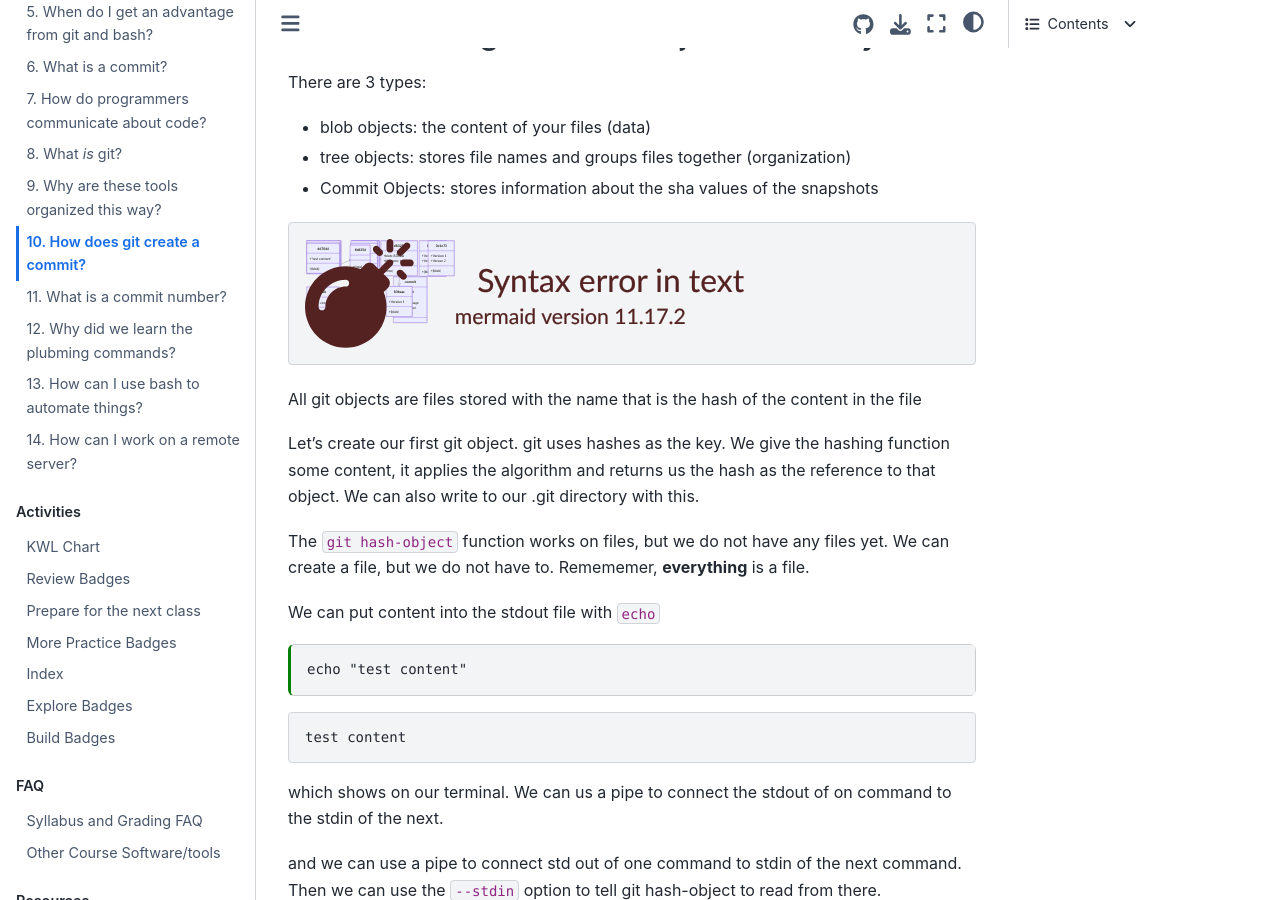
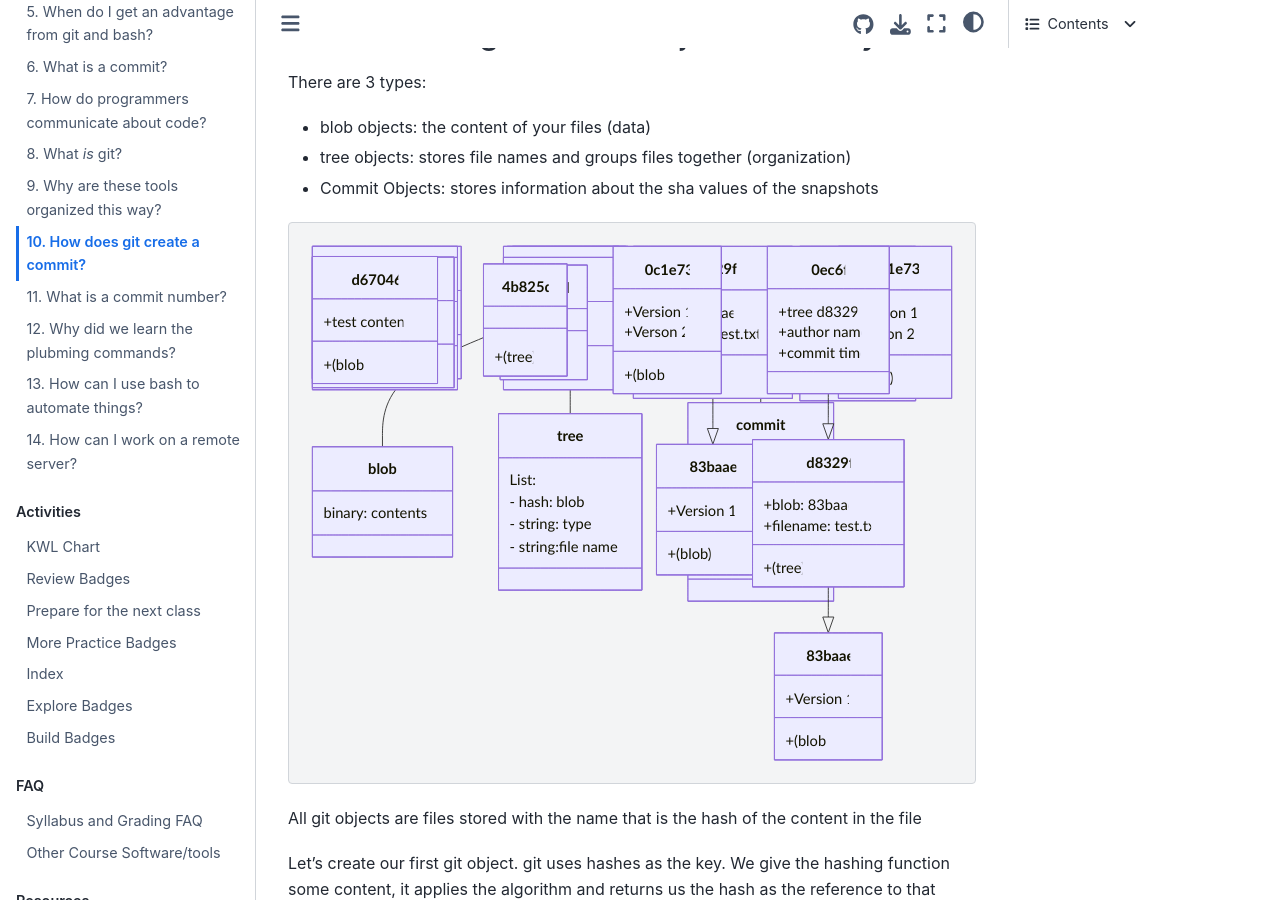
Before and after one commit to introcompsys/fall2023, a Jupyter Book: the page built from notes/2023-10-12.md, in a window 1280 px wide and 900 px high, scrolled down 5367 px. Built offline with Jupyter Book 1.0.4 settings and Sphinx 7.4.7 and the Sphinx Book theme 1.1.4, drawn with Linux system fonts in a browser that asks for light colours; pages that are not in the unit, such as notebooks, are missing from menus.

Commit message:
fix diagram

````diff
--- a/notes/2023-10-12.md
+++ b/notes/2023-10-12.md
@@ -952,30 +952,30 @@ Check that you also have 6 objects and 5 of them should match mine, the one you
 ```{mermaid}
 classDiagram
     class d67046{
-        test content
-        (blob)
+        +test content
+        +(blob)
     }
     class 83baae{
-        Version 1
-        (blob)
+        +Version 1
+        +(blob)
     }
     class 4b825d{
-        (tree)
+        +(tree)
     }
     class d8329f{
-        blob: 83baae
-        filename: test.txt
-        (tree)
+        +blob: 83baae
+        +filename: test.txt
+        +(tree)
     }
     class 0c1e73{
-        Version 1
-        Verson 2
-        (blob)
+        +Version 1
+        +Verson 2
+        +(blob)
     }
     class 0ec6f{
-        tree d8329f
-        author name
-        commit time
+        +tree d8329f
+        +author name
+        +commit time
     }
     d8329f --|> 83baae
     0ec6f --|> d8329f
````
